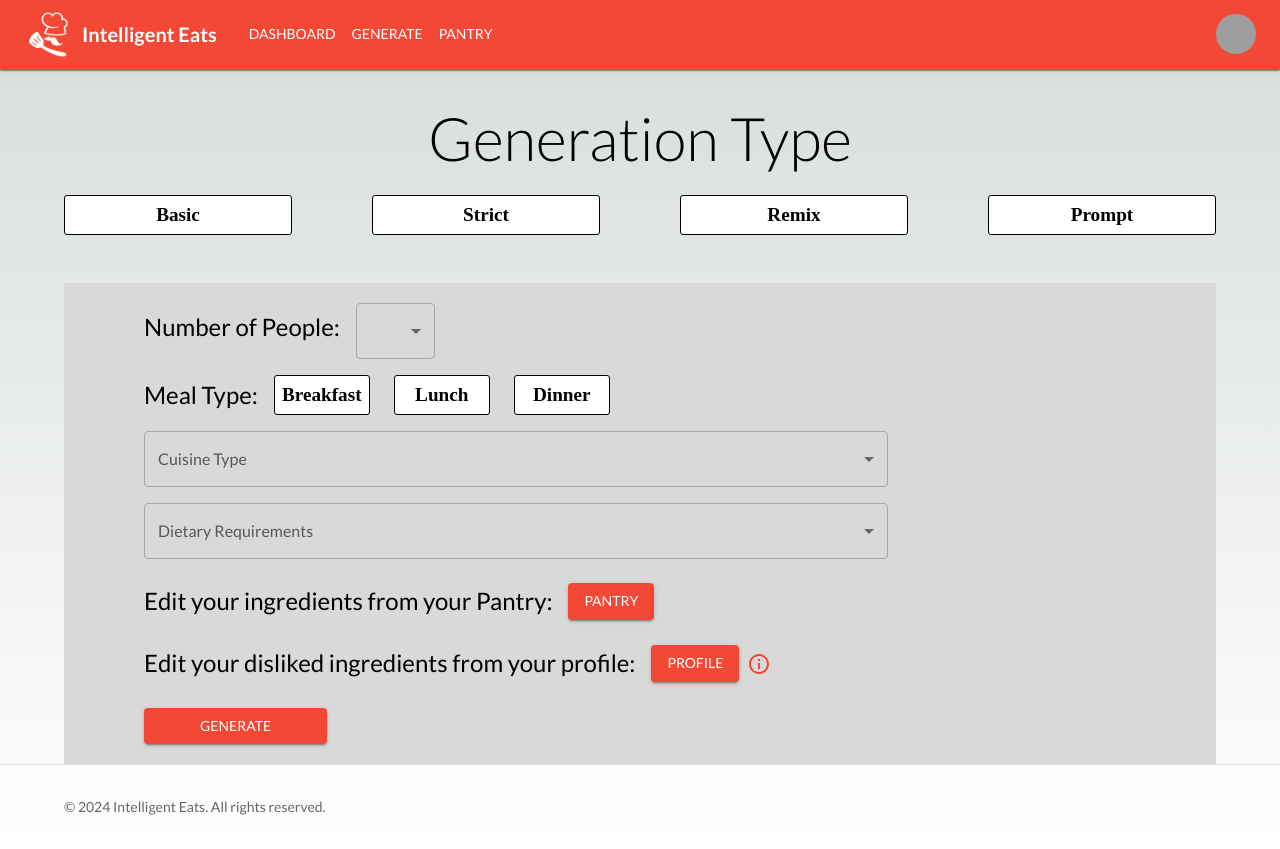
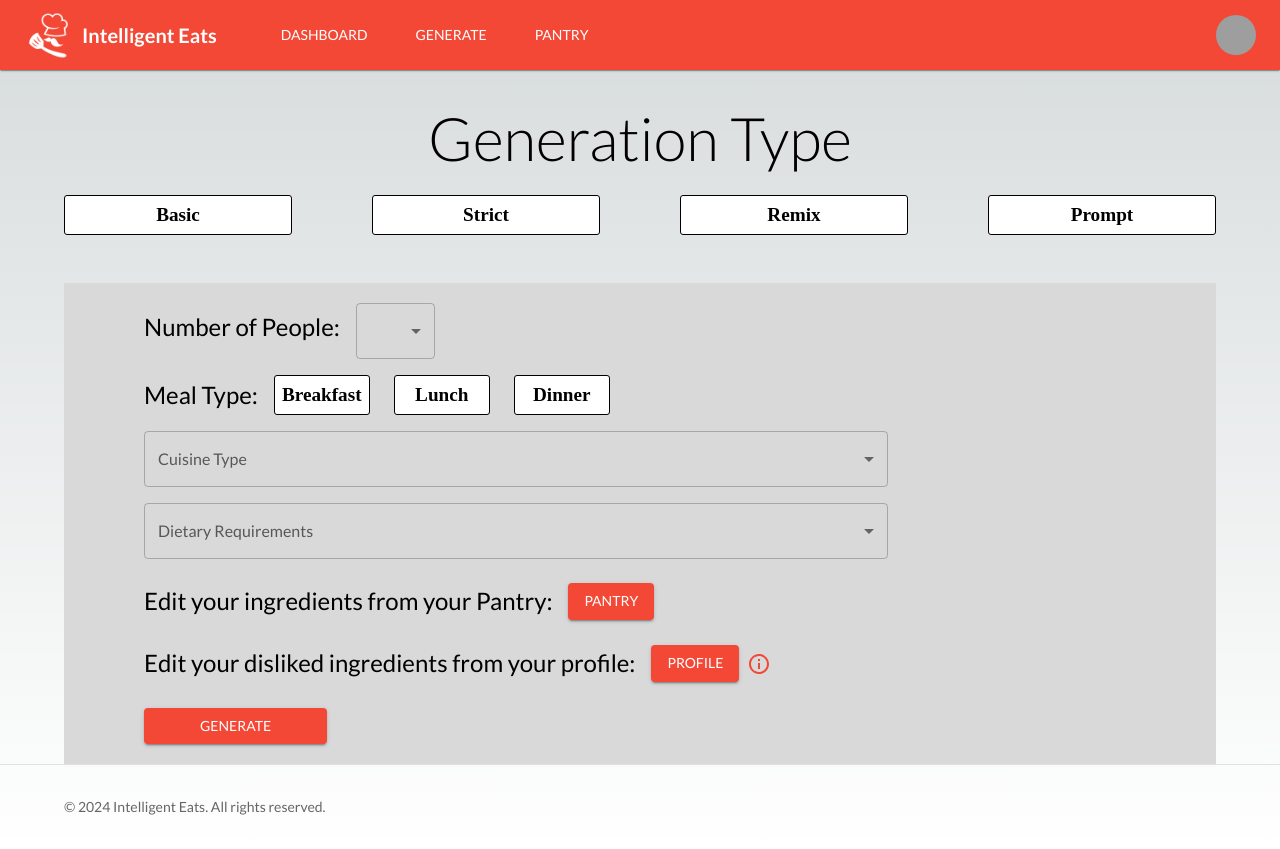
Before and after one commit to UOA-CS732-SE750-Students-2024/project-group-teal-turtles, a Next.js app in the folder frontend/: page /generation-options in a window 1280 px wide. Built offline with nearby package versions, Linux system fonts and the light colour scheme; grey boxes are pictures that could not be loaded.

Commit message:
feat: made buttons take up full height of navbar

```diff
--- a/frontend/src/components/Layout/ResponsiveAppBar.jsx
+++ b/frontend/src/components/Layout/ResponsiveAppBar.jsx
@@ -71,8 +71,8 @@ function ResponsiveAppBar() {
 				backgroundColor: currentUrl !== "/landing" ? "primary.main" : "transparent"
 			}}
 		>
-			<Container maxWidth="xl">
-				<Toolbar disableGutters>
+			<Container maxWidth="xl" sx={{ height: "100%" }}>
+				<Toolbar disableGutters sx={{ height: "100%" }}>
 					<Box
 						onClick={() => router.push(currentUrl !== "/landing" ? "/dashboard" : "/landing")}
 						sx={{
@@ -196,12 +196,12 @@ function ResponsiveAppBar() {
 					</Box>
 
 					{currentUrl !== "/landing" && (
-						<Box sx={{ flexGrow: 1, display: { xs: "none", md: "flex" } }}>
+						<Box sx={{ flexGrow: 1, display: { xs: "none", md: "flex" }, height: "100%", ml: 2 }}>
 							{pages.map((page, idx) => (
 								<Button
 									key={idx}
 									onClick={() => router.push(page.url)}
-									sx={{ my: 2, color: "white", display: "block" }}
+									sx={{ px: 2, mx: 1, color: "white", display: "block", height: "100%", alignSelf: "stretch" }}
 								>
 									{page.name}
 								</Button>
```
